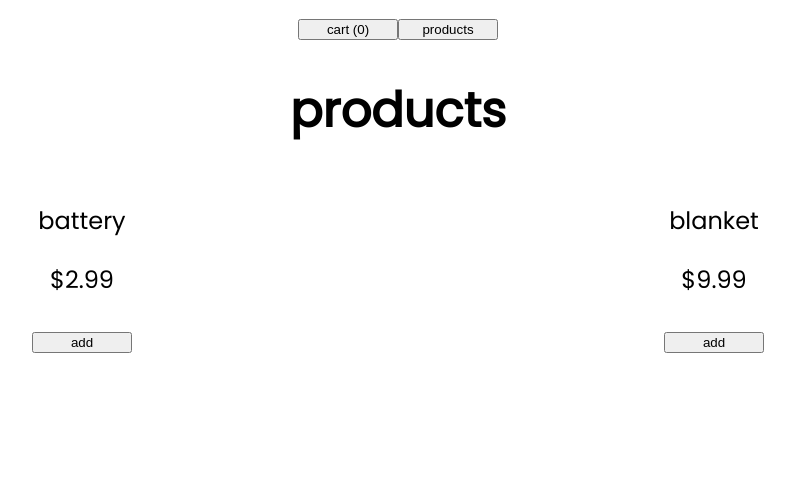
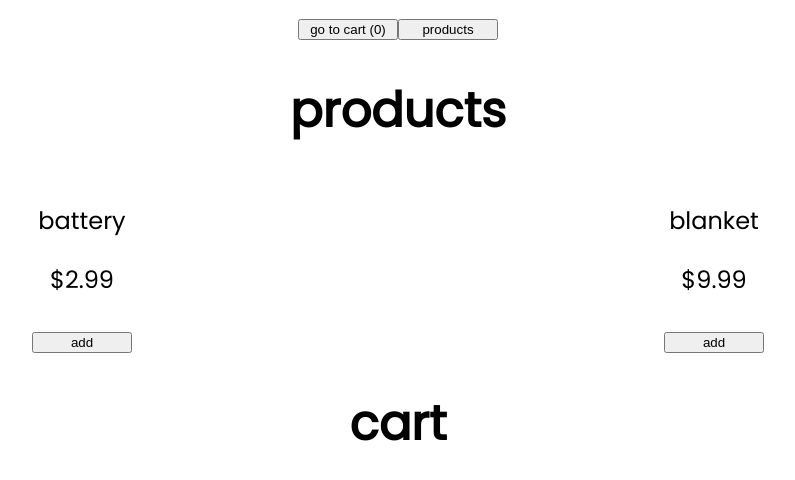
Before and after one commit to ieatn/react-shopping-cart, a React (Create React App) app: page / in a window 1280 px wide. Shown: the top 480 px of the page, without its empty margins (242-1037 px from the left). Built offline with nearby package versions, Linux system fonts and the light colour scheme.

Commit message:
added render cart

```diff
--- a/src/App.js
+++ b/src/App.js
@@ -17,7 +17,6 @@ function App() {
     setCart([...cart, e])
   }
   const showCart = () => {
-    console.log(cart)
   }
   const renderProducts = () => (
     <>
@@ -27,7 +26,20 @@ function App() {
           <div className="product" key={idx}>
             <p>{item.name}</p>
             <p>{item.price}</p>
-            <button onClick={() => add(item.name)}>add</button>
+            <button onClick={() => add(item)}>add</button>
+          </div>
+        ))}
+      </div>
+    </>
+  )
+  const renderCart = () => (
+    <>
+      <h1>cart</h1>
+      <div className="grid">
+        {cart.map((item, idx) => (
+          <div className="product" key={idx}>
+            <p>{item.name}</p>
+            <p>{item.price}</p>
           </div>
         ))}
       </div>
@@ -36,9 +48,10 @@ function App() {
 
   return (
     <div className="App">
-      <button onClick={showCart}>cart ({cart.length})</button>
+      <button onClick={showCart}>go to cart ({cart.length})</button>
       <button>products</button>
       {renderProducts()}
+      {renderCart()}
     </div>
   )
 }
```
